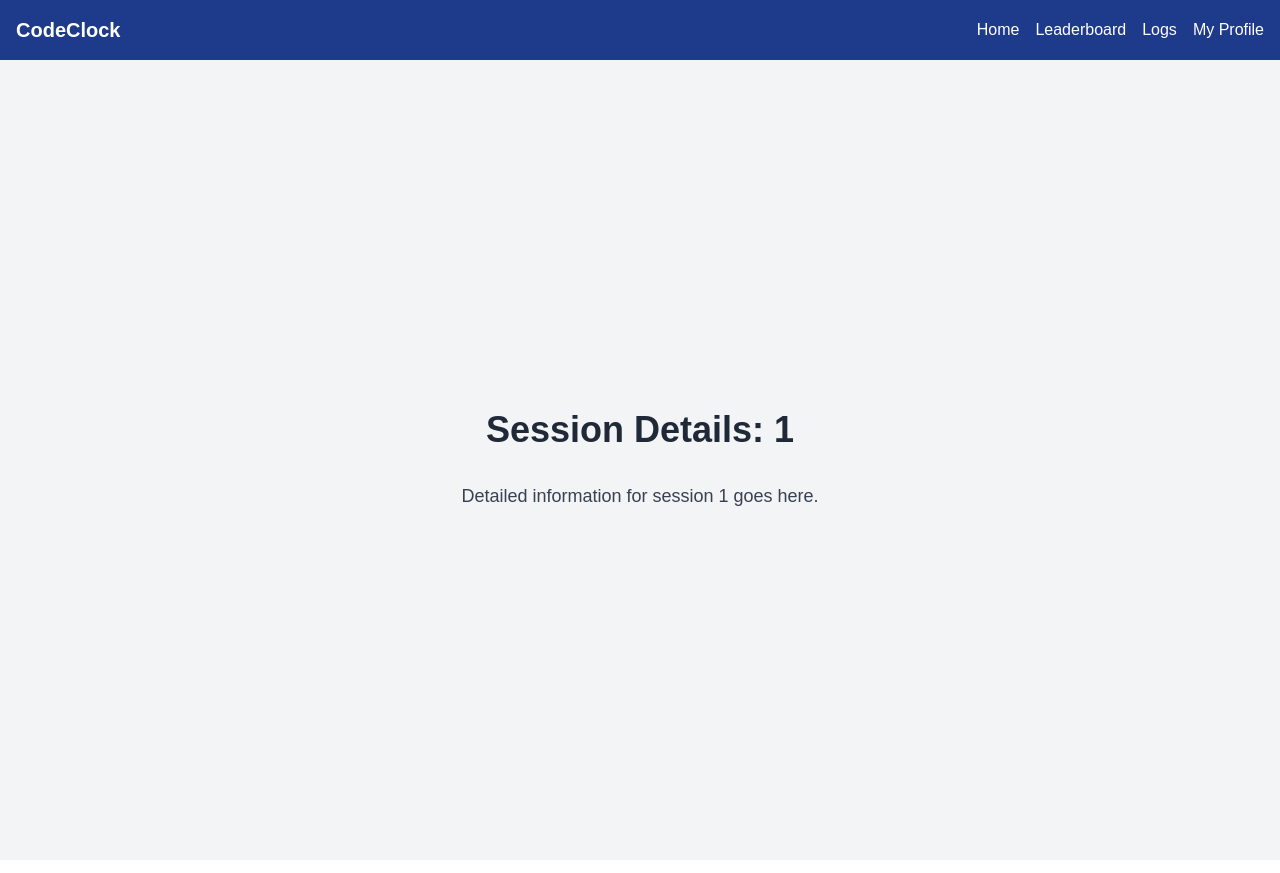
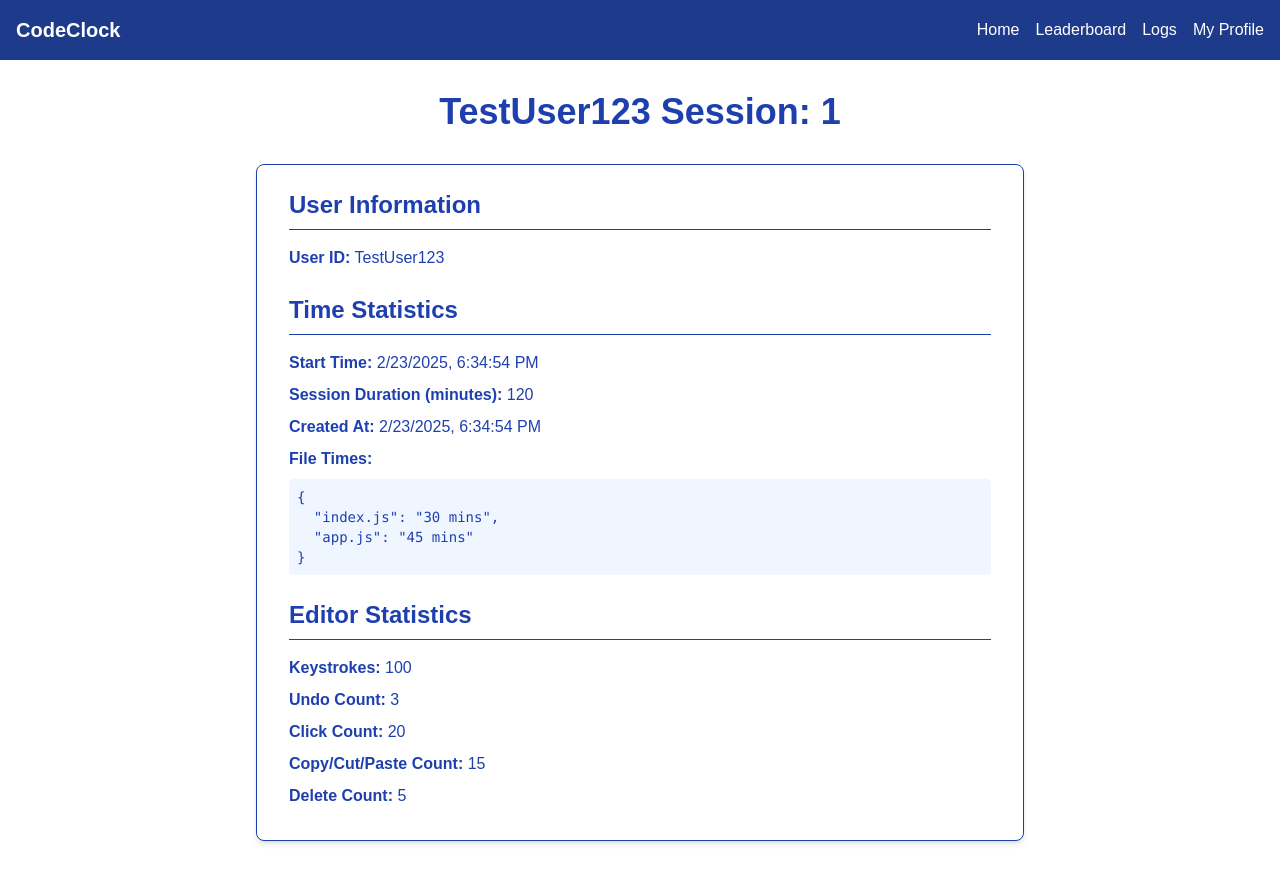
Before and after one commit to pmorganelli/vscode-timer, a Next.js app in the folder frontend/: page /logs/1 in a window 1280 px wide. Built offline with nearby package versions, Linux system fonts and the light colour scheme.

Commit message:
hopefully this dont mess nothing up

```diff
--- a/frontend/app/leaderboard/page.jsx
+++ b/frontend/app/leaderboard/page.jsx
@@ -1,19 +1,28 @@
 "use client";
+import { useState } from "react";
 import Rows from "../rows/rows";
-import {useState} from "react"
+
 export default function Leaderboard() {
-    const [leaderboardData, setLeaderboardData] = useState([]);
-    const sortedData = leaderboardData.slice().sort((a,b) => {
-        const timeA =  parseInt(a.timeSpent);
-        const timeB = parseInt(b.timeSpent);
-        return timeA - timeB;
-    });
+  // Testing data for the leaderboard (replace with API data when available)
+  const [leaderboardData, setLeaderboardData] = useState([
+    { id: "1", name: "Alice", timeSpent: "120" },
+    { id: "2", name: "Bob", timeSpent: "90" },
+    { id: "3", name: "Charlie", timeSpent: "180" },
+  ]);
+
+  // Sort in descending order (highest timeSpent gets rank 1)
+  const sortedData = leaderboardData.slice().sort((a, b) => {
+    const timeA = parseInt(a.timeSpent);
+    const timeB = parseInt(b.timeSpent);
+    return timeB - timeA;
+  });
+
   return (
-    <div className="min-h-screen bg-gray-100 flex flex-col items-center p-8">
-      <h1 className="text-4xl font-bold text-blue-500 mb-8">Leaderboard</h1>
+    <div className="min-h-screen bg-white flex flex-col items-center p-8">
+      <h1 className="text-4xl font-bold text-blue-800 mb-8">Leaderboard</h1>
       <div className="overflow-x-auto w-full max-w-4xl">
-        <table className="min-w-full bg-white shadow-md rounded-lg overflow-hidden">
-          <thead className="bg-blue-500">
+        <table className="min-w-full bg-white shadow-md rounded-lg overflow-hidden border border-blue-800">
+          <thead className="bg-blue-800">
             <tr>
               <th className="px-6 py-3 text-left text-white font-bold">Rank</th>
               <th className="px-6 py-3 text-left text-white font-bold">Name</th>
--- a/frontend/app/logs/[id]/page.jsx
+++ b/frontend/app/logs/[id]/page.jsx
@@ -1,13 +1,106 @@
-export default function LogSessionPage({ params }) {
-    const { id } = params;
+export default async function LogSessionPage({ params }) {
+  const { id } = params;
+
+  // ----------------------------
+  // Uncomment the following block to fetch from your API when available:
+  /*
+  const res = await fetch(`http://your-api-domain/api/sessions/${id}`, {
+    cache: "no-store",
+  });
+  if (!res.ok) {
     return (
-      <div className="min-h-screen bg-gray-100 flex flex-col items-center justify-center p-8">
-        <h1 className="text-4xl font-bold text-gray-800 mb-8">
-          Session Details: {id}
-        </h1>
-        <p className="text-lg text-gray-700">
-          Detailed information for session {id} goes here.
-        </p>
+      <div className="min-h-screen flex items-center justify-center">
+        <p className="text-xl text-blue-800">Session not found.</p>
       </div>
     );
   }
+  const session = await res.json();
+  */
+  // ----------------------------
+
+  // Testing Data (remove when API is ready)
+  const session = {
+    user_id: "TestUser123",
+    time_statistics: {
+      start_time: new Date(),
+      session_duration_minutes: 120,
+      created_at: new Date(),
+      fileTimes: {
+        "index.js": "30 mins",
+        "app.js": "45 mins",
+      },
+    },
+    editor_statistics: {
+      keystrokeCt: 100,
+      undoCt: 3,
+      clickCt: 20,
+      copyCutPasteCt: 15,
+      deleteCt: 5,
+    },
+  };
+
+  return (
+    <div className="min-h-screen bg-white flex flex-col items-center p-8">
+      <h1 className="text-4xl font-bold text-blue-800 mb-8">
+        {session.user_id} Session: {id}
+      </h1>
+      <div className="bg-white shadow-md rounded-lg px-8 pt-6 pb-8 w-full max-w-3xl border border-blue-800">
+        {/* User Information */}
+        <h2 className="text-2xl font-semibold text-blue-800 mb-4 border-b border-blue-800 pb-2">
+          User Information
+        </h2>
+        <p className="mb-6 text-blue-800">
+          <strong>User ID:</strong> {session.user_id}
+        </p>
+
+        {/* Time Statistics */}
+        <h2 className="text-2xl font-semibold text-blue-800 mb-4 border-b border-blue-800 pb-2">
+          Time Statistics
+        </h2>
+        <div className="mb-6 space-y-2 text-blue-800">
+          <p>
+            <strong>Start Time:</strong>{" "}
+            {new Date(session.time_statistics.start_time).toLocaleString()}
+          </p>
+          <p>
+            <strong>Session Duration (minutes):</strong>{" "}
+            {session.time_statistics.session_duration_minutes || "N/A"}
+          </p>
+          <p>
+            <strong>Created At:</strong>{" "}
+            {new Date(session.time_statistics.created_at).toLocaleString()}
+          </p>
+          <div>
+            <strong>File Times:</strong>
+            <pre className="bg-blue-50 p-2 rounded mt-2 text-sm text-blue-800">
+              {JSON.stringify(session.time_statistics.fileTimes, null, 2)}
+            </pre>
+          </div>
+        </div>
+
+        {/* Editor Statistics */}
+        <h2 className="text-2xl font-semibold text-blue-800 mb-4 border-b border-blue-800 pb-2">
+          Editor Statistics
+        </h2>
+        <div className="space-y-2 text-blue-800">
+          <p>
+            <strong>Keystrokes:</strong> {session.editor_statistics.keystrokeCt}
+          </p>
+          <p>
+            <strong>Undo Count:</strong> {session.editor_statistics.undoCt}
+          </p>
+          <p>
+            <strong>Click Count:</strong> {session.editor_statistics.clickCt}
+          </p>
+          <p>
+            <strong>Copy/Cut/Paste Count:</strong>{" "}
+            {session.editor_statistics.copyCutPasteCt}
+          </p>
+          <p>
+            <strong>Delete Count:</strong> {session.editor_statistics.deleteCt}
+          </p>
+        </div>
+      </div>
+    </div>
+  );
+}
--- a/frontend/components/Navbar.jsx
+++ b/frontend/components/Navbar.jsx
@@ -6,7 +6,11 @@ export default function Navbar() {
   return (
     <nav className="bg-blue-900 p-4 shadow-md">
       <div className="container mx-auto flex justify-between items-center">
-        <div className="text-white font-bold text-xl">CodeClock</div>
+        <div className="text-white font-bold text-xl">
+          <Link href="/">
+            CodeClock
+          </Link>
+        </div>
         <div className="space-x-4">
           <Link href="/" className="text-white hover:text-blue-300 transition-colors duration-300">
             Home
```
